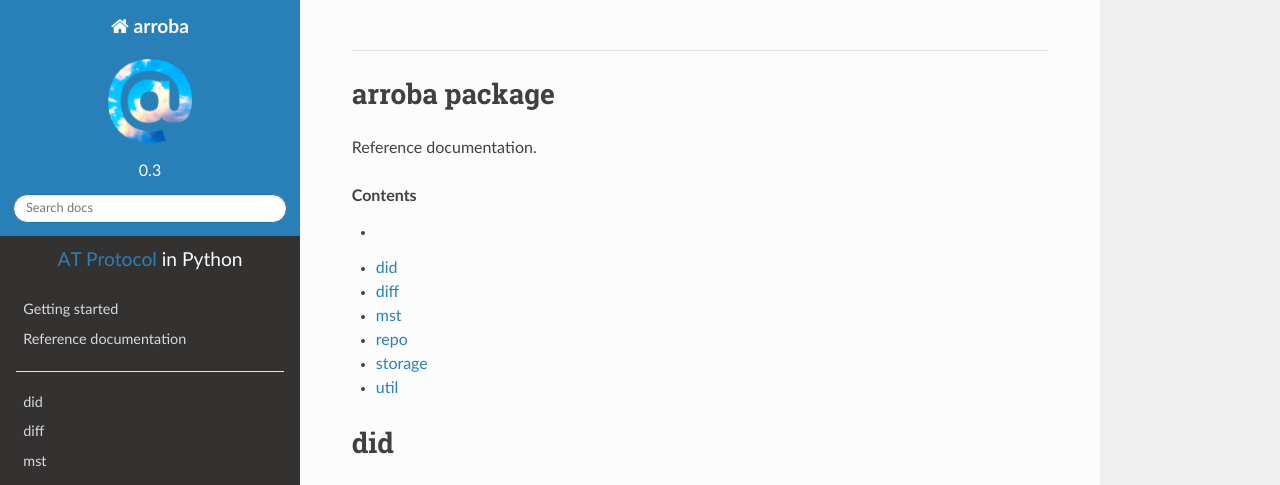
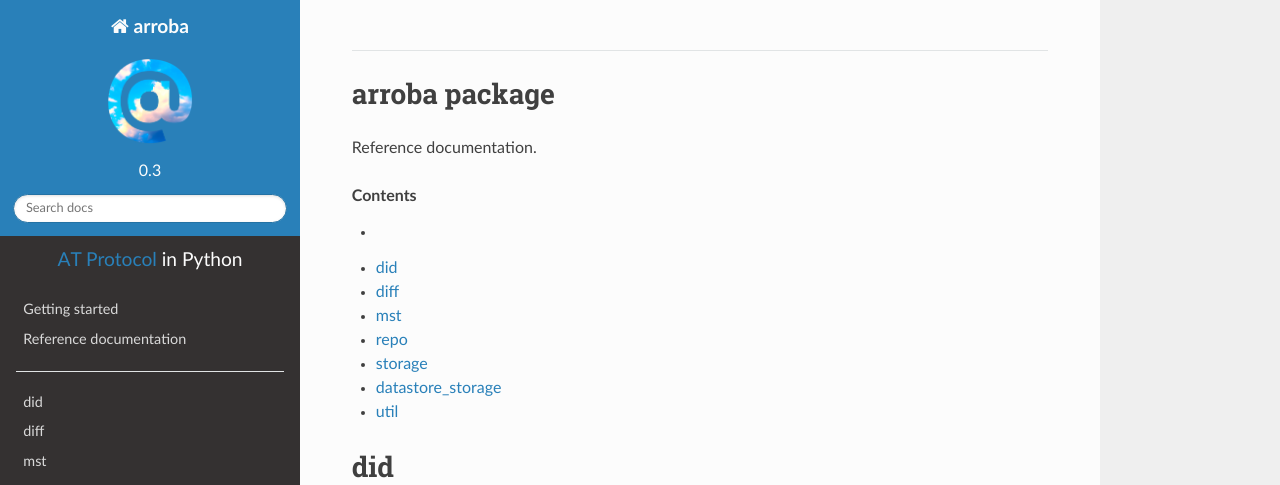
Before and after one commit to snarfed/arroba, a Sphinx documentation site: the page built from docs/source/arroba.rst, in a window 1280 px wide and 1400 px high. Shown: the top 485 px of the window. Built offline with Sphinx 7.4.7 and the Read the Docs theme 2.0.0, drawn with Linux system fonts in a browser that asks for light colours; some of the changed text lies outside the part shown; grey boxes are pictures that could not be loaded.

Commit message:
add datastore_storage to docs

```diff
--- a/docs/source/arroba.rst
+++ b/docs/source/arroba.rst
@@ -25,6 +25,10 @@
 -------
 .. automodule:: arroba.storage
 
+datastore_storage
+-----------------
+.. automodule:: arroba.datastore_storage
+
 util
 ----
 .. automodule:: arroba.util
```
